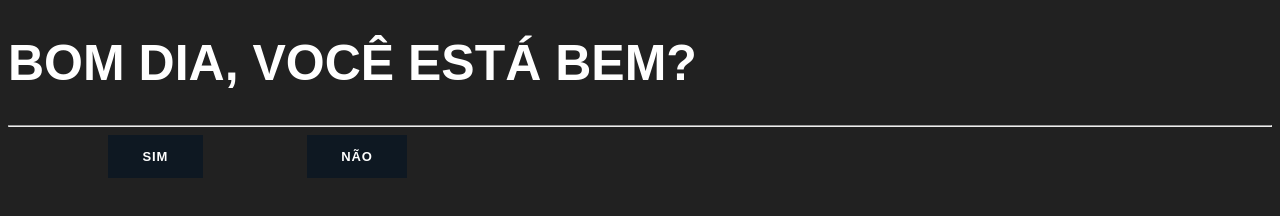
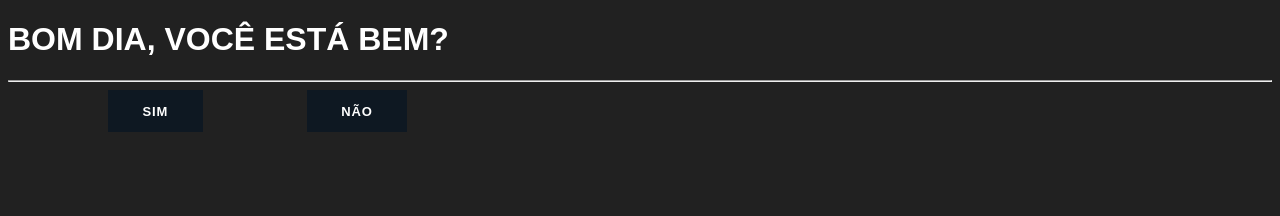
Before and after one commit to MURYLLOW/bom-dia, a plain HTML site: page index.html in a window 1280 px wide. Drawn offline with Linux system fonts and the light colour scheme.

Commit message:
Update style.css

```diff
--- a/style.css
+++ b/style.css
@@ -4,7 +4,7 @@ body {
 
 h1 {
     font-family: Arial, Helvetica, sans-serif;
-    font-size: 50px;
+    font-size: 35x;
     color: white;
 }
 
```
